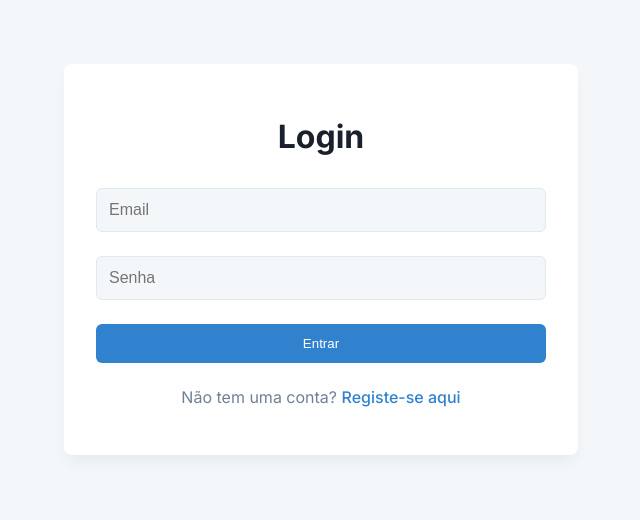
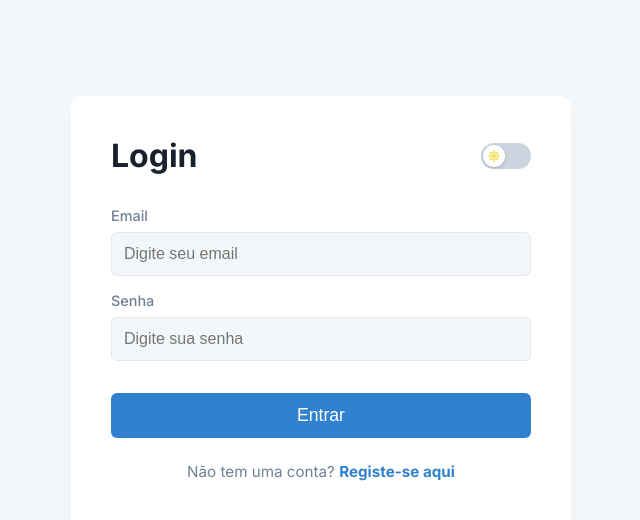
Before and after one commit to danilocarv/Sistemas_Distribuidos, a React (Create React App) app in the folder frontend/: page /login in a window 1280 px wide. Shown: the top 520 px of the page, without its empty margins (319-959 px from the left). Built offline with nearby package versions, Linux system fonts and the light colour scheme.

Commit message:
v 3.4 Implementação do Frontend com Login, Registro e novo Design

```diff
--- a/frontend/src/App.css
+++ b/frontend/src/App.css
@@ -14,6 +14,8 @@
   --checked-text-color: #a0aec0;
   --header-bg: #2d3748;
   --shadow-color: rgba(0, 0, 0, 0.05);
+  --switch-bg: #cbd5e0;
+  --switch-bg-dark: #4a5568;
 }
 
 body.dark {
@@ -52,11 +54,10 @@ ul { list-style: none; padding: 0; }
   min-height: 40px;
 }
 
-/* Grupo Central: Título + Botão Tema */
 .header-center {
   display: flex;
   align-items: center;
-  gap: 0.8rem;
+  gap: 1rem; /* Espaço entre Título e Switch */
   position: absolute;
   left: 50%;
   transform: translateX(-50%);
@@ -67,7 +68,6 @@ ul { list-style: none; padding: 0; }
   margin: 0;
 }
 
-/* Botão de Sair na direita */
 .header-controls {
   position: absolute;
   right: 0;
@@ -75,7 +75,42 @@ ul { list-style: none; padding: 0; }
   transform: translateY(-50%);
 }
 
-/* --- COMPONENTES --- */
+/* --- NOVO BOTÃO SWITCH (TEMA) --- */
+.theme-switch {
+  width: 50px;
+  height: 26px;
+  background-color: var(--switch-bg);
+  border-radius: 13px;
+  cursor: pointer;
+  position: relative;
+  transition: background-color 0.3s ease;
+  display: flex;
+  align-items: center;
+  padding: 2px;
+  box-sizing: border-box;
+}
+
+.theme-switch.dark {
+  background-color: var(--primary-color);
+}
+
+.switch-knob {
+  width: 22px;
+  height: 22px;
+  background-color: white;
+  border-radius: 50%;
+  transition: transform 0.3s ease;
+  box-shadow: 0 1px 3px rgba(0,0,0,0.2);
+  display: flex;
+  justify-content: center;
+  align-items: center;
+}
+
+.theme-switch.dark .switch-knob {
+  transform: translateX(24px);
+}
+
+/* --- COMPONENTES GERAIS --- */
 .list-item, .list-selection li {
   background-color: var(--surface-color);
   border: 1px solid var(--border-color);
@@ -123,7 +158,7 @@ form {
   margin-bottom: 2rem;
 }
 
-input[type="text"], input[type="password"], input[type="email"] {
+input {
   flex-grow: 1;
   padding: 0.75rem;
   border: 1px solid var(--border-color);
@@ -159,20 +194,6 @@ button:hover { opacity: 0.85; }
   z-index: 10;
 }
 
-.theme-toggle-button {
-  background: var(--surface-color);
-  color: var(--text-color);
-  border: 1px solid var(--border-color);
-  width: 36px;
-  height: 36px;
-  border-radius: 50%;
-  font-size: 1rem;
-  display: flex;
-  justify-content: center;
-  align-items: center;
-  cursor: pointer;
-}
-
 .logout-button {
   background: var(--danger-color);
   color: var(--primary-text-color);
@@ -180,21 +201,81 @@ button:hover { opacity: 0.85; }
   font-size: 0.9rem;
 }
 
-/* --- AUTH STYLES --- */
+/* --- ESTILOS DE LOGIN/REGISTO (MODERNOS) --- */
 .auth-container {
-  max-width: 450px;
-  margin: 4rem auto;
-  padding: 2rem;
+  max-width: 420px;
+  margin: 6rem auto;
+  padding: 2.5rem;
   background-color: var(--surface-color);
-  border-radius: 8px;
-  box-shadow: 0 10px 15px -3px var(--shadow-color);
+  border-radius: 12px;
+  box-shadow: 0 20px 25px -5px var(--shadow-color);
 }
-.auth-container h1 { font-size: 2rem; margin-bottom: 2rem; text-align: center; }
-.auth-form { display: flex; flex-direction: column; gap: 1.5rem; padding: 0; box-shadow: none; background: transparent; margin-bottom: 0; }
-.auth-form button { width: 100%; }
-.auth-link { margin-top: 1.5rem; text-align: center; color: var(--subtle-text-color); }
-.auth-link a { color: var(--primary-color); text-decoration: none; font-weight: 500; }
-.auth-link a:hover { text-decoration: underline; }
+
+.auth-header {
+  display: flex;
+  justify-content: space-between;
+  align-items: center;
+  margin-bottom: 2rem;
+}
+
+.auth-header h1 {
+  font-size: 2rem;
+  margin: 0;
+  color: var(--text-color);
+}
+
+.auth-form {
+  display: flex;
+  flex-direction: column;
+  gap: 1rem;
+  padding: 0;
+  box-shadow: none;
+  background: transparent;
+  margin-bottom: 1rem;
+}
+
+.auth-form label {
+  text-align: left;
+  font-weight: 500;
+  color: var(--subtle-text-color);
+  font-size: 0.9rem;
+  margin-bottom: -0.5rem;
+}
+
+.auth-form input {
+  background-color: var(--bg-color);
+  border: 1px solid var(--border-color);
+  transition: border-color 0.2s;
+}
+
+.auth-form input:focus {
+  border-color: var(--primary-color);
+  outline: none;
+}
+
+.auth-form button {
+  width: 100%;
+  margin-top: 1rem;
+  font-size: 1.1rem;
+}
+
+.auth-link {
+  margin-top: 1.5rem;
+  text-align: center;
+  color: var(--subtle-text-color);
+  font-size: 0.95rem;
+}
+
+.auth-link a {
+  color: var(--primary-color);
+  text-decoration: none;
+  font-weight: 600;
+}
+
+.auth-link a:hover {
+  text-decoration: underline;
+}
+
 .error-message {
   color: var(--danger-color);
   background-color: rgba(229, 62, 62, 0.1);
--- a/frontend/src/App.js
+++ b/frontend/src/App.js
@@ -4,7 +4,7 @@ import { Routes, Route, Link, useNavigate, Navigate } from 'react-router-dom';
 import axios from 'axios';
 import io from 'socket.io-client';
 import { useTheme } from './ThemeContext';
-import { FaTrash, FaMoon, FaSun, FaSignOutAlt } from 'react-icons/fa';
+import { FaTrash, FaSignOutAlt, FaSun, FaMoon } from 'react-icons/fa';
 import './App.css';
 
 /* --- CÉREBRO DA AUTENTICAÇÃO (AuthContext) --- */
@@ -82,9 +82,7 @@ function AuthProvider({ children }) {
     logout
   };
 
-  if (isLoading) {
-    return <div className="container">Carregando...</div>;
-  }
+  if (isLoading) return <div className="container">Carregando...</div>;
 
   return (
     <AuthContext.Provider value={value}>
@@ -94,6 +92,22 @@ function AuthProvider({ children }) {
 }
 
 const useAuth = () => useContext(AuthContext);
+
+/* --- NOVO BOTÃO SWITCH DE TEMA --- */
+const ThemeSwitch = () => {
+  const { theme, toggleTheme } = useTheme();
+  return (
+    <div
+      className={`theme-switch ${theme}`}
+      onClick={toggleTheme}
+      title={`Mudar para tema ${theme === 'light' ? 'escuro' : 'claro'}`}
+    >
+      <div className="switch-knob">
+        {theme === 'light' ? <FaSun size={12} color="#F6E05E" /> : <FaMoon size={12} color="#4A5568" />}
+      </div>
+    </div>
+  );
+};
 
 /* --- PÁGINAS DE LOGIN/REGISTO --- */
 function LoginPage() {
@@ -114,11 +128,20 @@ function LoginPage() {
 
   return (
     <div className="auth-container">
-      <h1>Login</h1>
+      {/* Cabeçalho com Switch */}
+      <div className="auth-header">
+        <h1>Login</h1>
+        <ThemeSwitch />
+      </div>
+
       <form onSubmit={handleSubmit} className="auth-form">
         {error && <p className="error-message">{error}</p>}
-        <input type="email" value={email} onChange={(e) => setEmail(e.target.value)} placeholder="Email" required />
-        <input type="password" value={password} onChange={(e) => setPassword(e.target.value)} placeholder="Senha" required />
+        <label>Email</label>
+        <input type="email" value={email} onChange={(e) => setEmail(e.target.value)} placeholder="Digite seu email" required />
+
+        <label>Senha</label>
+        <input type="password" value={password} onChange={(e) => setPassword(e.target.value)} placeholder="Digite sua senha" required />
+
         <button type="submit">Entrar</button>
       </form>
       <p className="auth-link">Não tem uma conta? <Link to="/register">Registe-se aqui</Link></p>
@@ -149,12 +172,23 @@ function RegisterPage() {
 
   return (
     <div className="auth-container">
-      <h1>Registo</h1>
+      {/* Cabeçalho com Switch */}
+      <div className="auth-header">
+        <h1>Registo</h1>
+        <ThemeSwitch />
+      </div>
+
       <form onSubmit={handleSubmit} className="auth-form">
         {error && <p className="error-message">{error}</p>}
-        <input type="text" value={name} onChange={(e) => setName(e.target.value)} placeholder="Nome" required />
-        <input type="email" value={email} onChange={(e) => setEmail(e.target.value)} placeholder="Email" required />
-        <input type="password" value={password} onChange={(e) => setPassword(e.target.value)} placeholder="Senha (mín. 6 caracteres)" required />
+        <label>Nome</label>
+        <input type="text" value={name} onChange={(e) => setName(e.target.value)} placeholder="Seu nome completo" required />
+
+        <label>Email</label>
+        <input type="email" value={email} onChange={(e) => setEmail(e.target.value)} placeholder="Seu melhor email" required />
+
+        <label>Senha</label>
+        <input type="password" value={password} onChange={(e) => setPassword(e.target.value)} placeholder="Crie uma senha (mín. 6 carateres)" required />
+
         <button type="submit">Criar Conta</button>
       </form>
       <p className="auth-link">Já tem uma conta? <Link to="/login">Faça login</Link></p>
@@ -169,18 +203,8 @@ function ProtectedRoute({ children }) {
   return children;
 }
 
-/* --- COMPONENTES PRINCIPAIS --- */
+/* --- COMPONENTES PRINCIPAIS (Listas) --- */
 
-const ThemeToggleButton = () => {
-  const { theme, toggleTheme } = useTheme();
-  return (
-    <button className="theme-toggle-button" onClick={toggleTheme} title="Alterar Tema">
-      {theme === 'light' ? <FaMoon /> : <FaSun />}
-    </button>
-  );
-};
-
-// --- HEADER MODIFICADO ---
 const Header = ({ title, showBackButton, onBackClick }) => {
   const { logout } = useAuth();
 
@@ -190,13 +214,13 @@ const Header = ({ title, showBackButton, onBackClick }) => {
         <button className="back-button" onClick={onBackClick}>← Voltar</button>
       )}
 
-      {/* CENTRO: Título + Botão de Tema */}
+      {/* CENTRO: Título + Switch de Tema */}
       <div className="header-center">
         <h1>{title}</h1>
-        <ThemeToggleButton />
+        <ThemeSwitch />
       </div>
 
-      {/* DIREITA: Apenas Botão de Sair */}
+      {/* DIREITA: Botão de Sair */}
       <div className="header-controls">
         <button className="logout-button" onClick={logout} title="Sair">
           <FaSignOutAlt />
```
